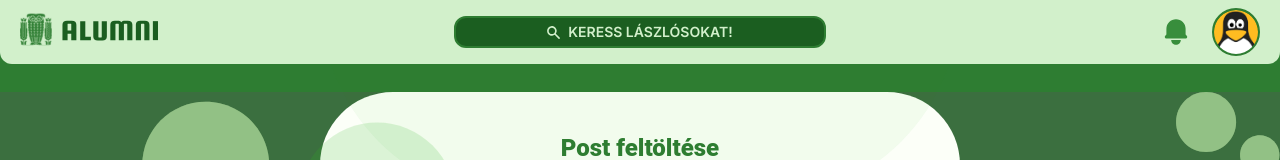
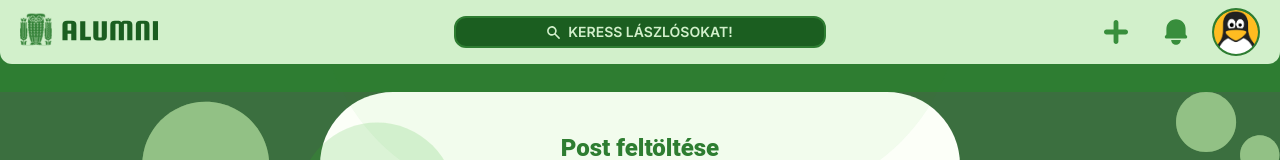
Before and after one commit to nagybrandy/szlg-alumni, a Next.js app: page /igazgato_post in a window 1280 px wide. Shown: the top 160 px of the page. Built offline with nearby package versions, Linux system fonts and the light colour scheme.

Commit message:
post_gomb

```diff
--- a/src/app/Menu.tsx
+++ b/src/app/Menu.tsx
@@ -4,6 +4,7 @@ import { NotificationsIcon } from "./components/NotificationsIcon";
 import { PeopleIcon } from "./components/PeopleIcon";
 import { SearchIcon } from "./components/SearchIcon";
 import { SearchButton } from "./components/SearchButton";
+import { PostIcon } from "./components/PostIcon";
 
 export default function Menu() {
     return (
@@ -14,12 +15,17 @@ export default function Menu() {
             <a href="/search" className="w-1/3 flex justify-center align-center">
                 <SearchButton />
             </a>
+
             <div className="w-1/3 flex justify-end items-center space-x-5">
+                <a href="/igazgato_post" className=" flex justify-end align-center">
+                <PostIcon/>
+                </a>
                 <NotificationsIcon />
                 <a href="/profile">
                     <Avatar img="" />
                 </a>
             </div>
+
         </div>
 
     );
--- /dev/null
+++ b/src/app/components/PostIcon.tsx
@@ -0,0 +1,12 @@
+import IconContainer from "./IconContainer";
+import { SearchIcon } from "./SearchIcon";
+
+export const PostIcon = () => {
+    return (
+        <button className="gap-x-2 rounded-xl  h-8  uppercase flex justify-center items-center">
+            <svg width="48" height="48" viewBox="0 0 48 48" fill="none" xmlns="http://www.w3.org/2000/svg">
+                 <path fill-rule="evenodd" clip-rule="evenodd" d="M24 12C24.6365 12 25.247 12.2529 25.6971 12.7029C26.1471 13.153 26.4 13.7635 26.4 14.4V21.6H33.6C34.2365 21.6 34.847 21.8529 35.2971 22.3029C35.7471 22.753 36 23.3635 36 24C36 24.6365 35.7471 25.247 35.2971 25.6971C34.847 26.1471 34.2365 26.4 33.6 26.4H26.4V33.6C26.4 34.2365 26.1471 34.847 25.6971 35.2971C25.247 35.7471 24.6365 36 24 36C23.3635 36 22.753 35.7471 22.3029 35.2971C21.8529 34.847 21.6 34.2365 21.6 33.6V26.4H14.4C13.7635 26.4 13.153 26.1471 12.7029 25.6971C12.2529 25.247 12 24.6365 12 24C12 23.3635 12.2529 22.753 12.7029 22.3029C13.153 21.8529 13.7635 21.6 14.4 21.6H21.6V14.4C21.6 13.7635 21.8529 13.153 22.3029 12.7029C22.753 12.2529 23.3635 12 24 12V12Z" fill="#388E3C"/>
+            </svg>
+        </button>
+    );
+}
```
